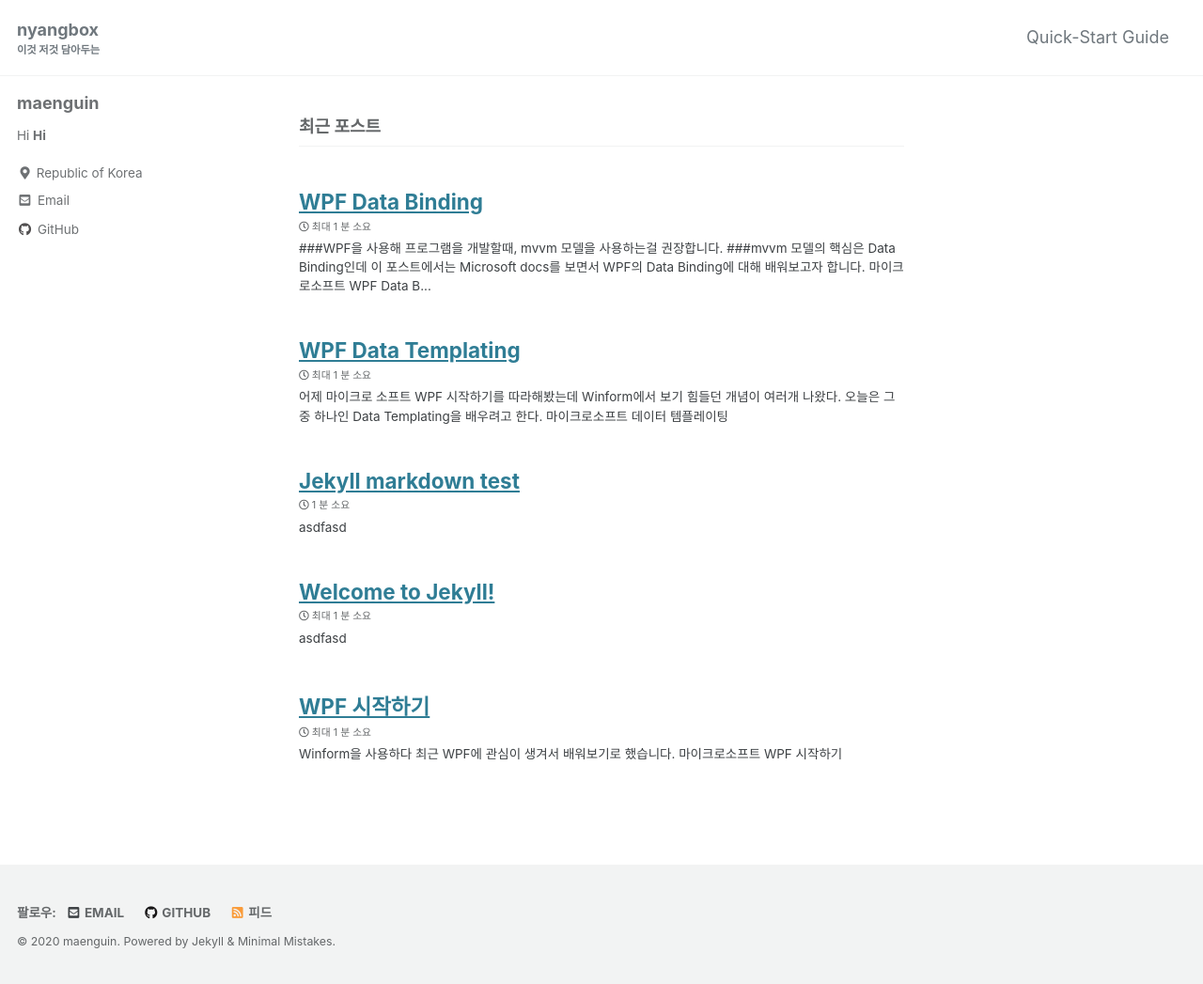
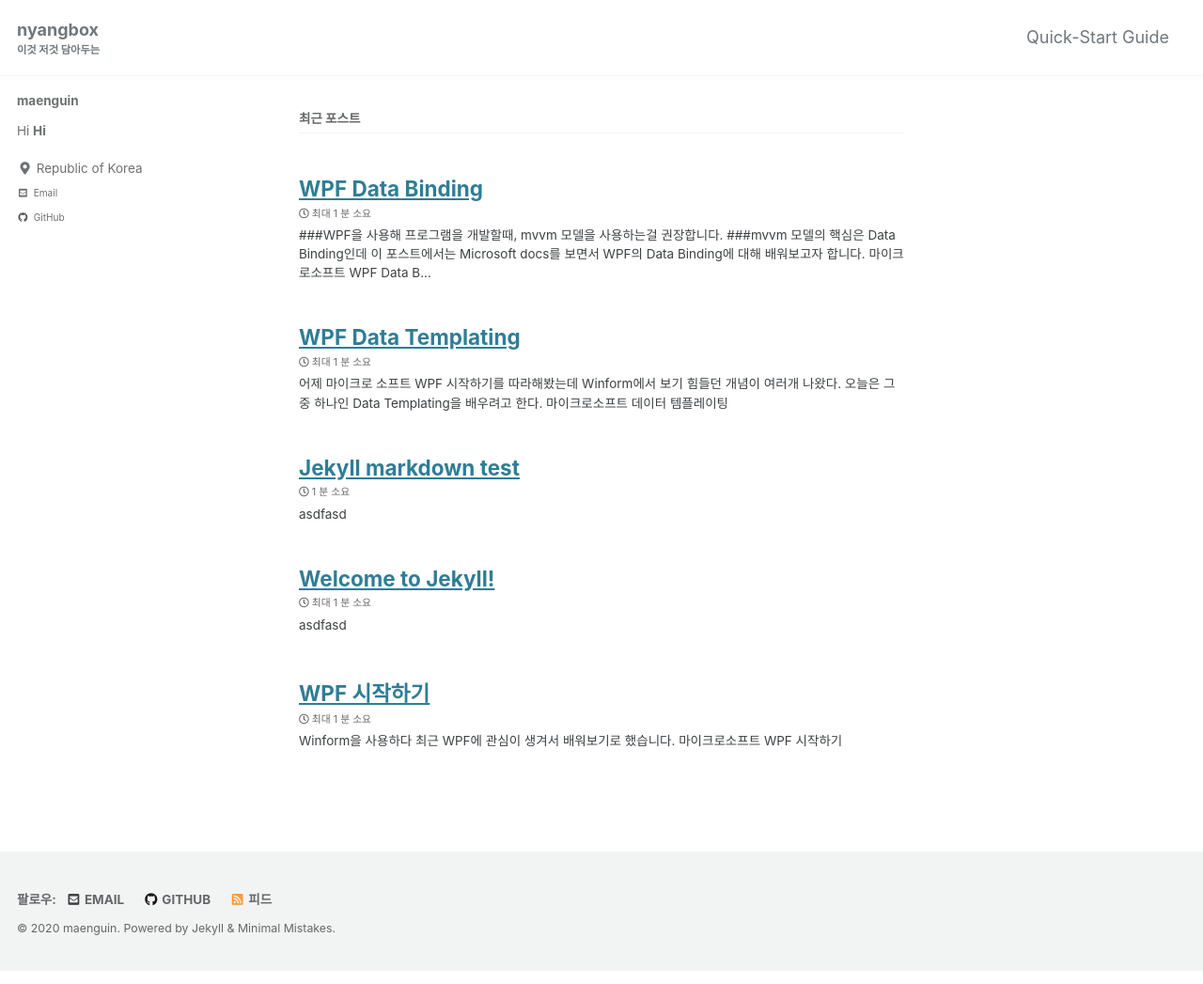
Before and after one commit to maenguin/maenguin.github.io, a Jekyll site: the page built from index.html, in a window 1280 px wide. Shown: the whole page at 94% size. Built offline with Jekyll 4.4.1, drawn with Linux system fonts in a browser that asks for light colours; cached includes are drawn as plain includes; the list of posts is cut into pages by our own code.

Commit message:
Update _variables.scss

```diff
--- a/_sass/minimal-mistakes/_variables.scss
+++ b/_sass/minimal-mistakes/_variables.scss
@@ -37,8 +37,8 @@ $caption-font-family: $serif !default;
 $type-size-1: 2.441em !default; // ~39.056px
 $type-size-2: 1.953em !default; // ~31.248px
 $type-size-3: 1.563em !default; // ~25.008px
-$type-size-4: 1.25em !default; // ~20px
-$type-size-5: 1em !default; // ~16px
+$type-size-4: 1em !default; // ~20px
+$type-size-5: 0.75em !default; // ~16px
 $type-size-6: 0.75em !default; // ~12px
 $type-size-7: 0.6875em !default; // ~11px
 $type-size-8: 0.625em !default; // ~10px
```
